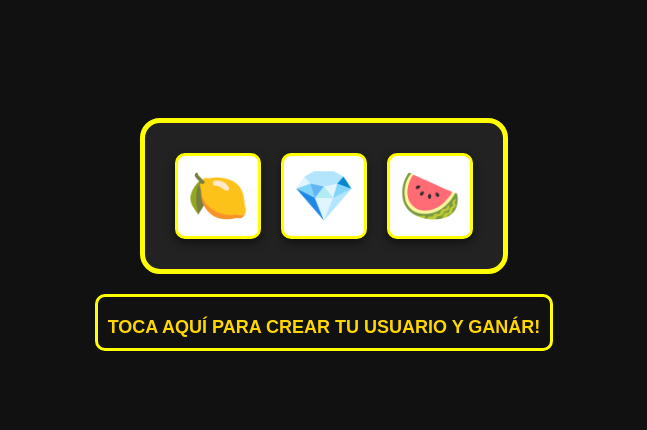
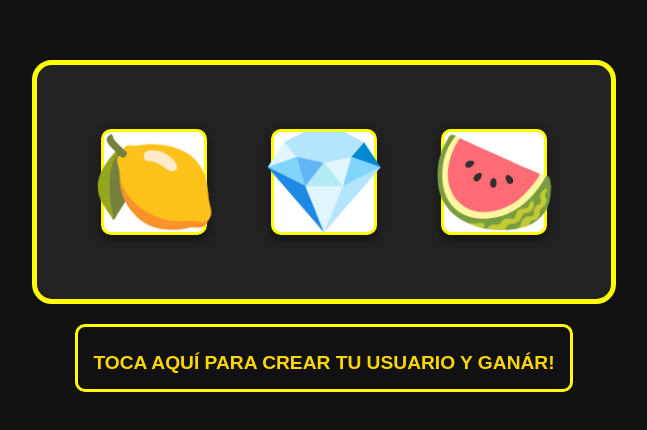
Before and after one commit to felixdm99/casino, a plain HTML site: page index.html in a window 1280 px wide. Shown: the part 174-604 px from the top of the page, without its empty margins (316-963 px from the left). Drawn offline with Linux system fonts and the light colour scheme.

Commit message:
primer commit

```diff
--- a/index.html
+++ b/index.html
@@ -3,6 +3,7 @@
 <head>
   <meta charset="UTF-8">
   <title>Slot Machine</title>
+  <meta name="viewport" content="width=device-width, initial-scale=1.0">
   <style>
     body {
       background: #111;
@@ -10,30 +11,37 @@
       flex-direction: column;
       justify-content: center;
       align-items: center;
-      height: 100vh;
+      min-height: 100vh;
       font-family: sans-serif;
+      margin: 0;
+      padding: 20px;
+      box-sizing: border-box;
     }
 
     .slot-container {
       display: flex;
-      gap: 20px;
-      padding: 30px;
+      gap: 5vw;
+      padding: 5vw;
       background: #222;
       border: 5px solid gold;
       border-radius: 20px;
       margin-bottom: 20px;
       animation: cambiarColorBorde 2s linear infinite;
+      flex-wrap: wrap;
     }
 
     .slot {
-      width: 80px;
-      height: 80px;
+      width: 18vw;
+      max-width: 100px;
+      height: 18vw;
+      max-height: 100px;
       background: white;
       border-radius: 10px;
       display: flex;
       justify-content: center;
       align-items: center;
-      font-size: 50px;
+      font-size: 8vw;
+      max-font-size: 50px;
       box-shadow: 0 4px 10px rgba(0, 0, 0, 0.5);
       border: 3px solid red;
       animation: cambiarColorBorde 2s linear infinite;
@@ -45,8 +53,10 @@
       align-items: center;
       border: 3px solid red;
       border-radius: 10px;
-      padding: 10px;
+      padding: 15px;
       animation: cambiarColorBorde 2s linear infinite;
+      text-align: center;
+      max-width: 90%;
     }
 
     .link-box a {
@@ -54,7 +64,7 @@
       color: gold;
       text-decoration: none;
       font-weight: bold;
-      font-size: 18px;
+      font-size: 1.2em;
     }
 
     @keyframes cambiarColorBorde {
@@ -63,6 +73,18 @@
       50%  { border-color: yellow; }
       75%  { border-color: green; }
       100% { border-color: red; }
+    }
+
+    @media (max-width: 480px) {
+      .slot {
+        width: 60px;
+        height: 60px;
+        font-size: 30px;
+      }
+
+      .link-box a {
+        font-size: 1em;
+      }
     }
   </style>
 </head>
@@ -85,8 +107,7 @@
     const slot3 = document.getElementById('slot3');
 
     function obtenerSimboloAleatorio() {
-      const indice = Math.floor(Math.random() * simbolos.length);
-      return simbolos[indice];
+      return simbolos[Math.floor(Math.random() * simbolos.length)];
     }
 
     function girarSlotsAutomatico() {
```
